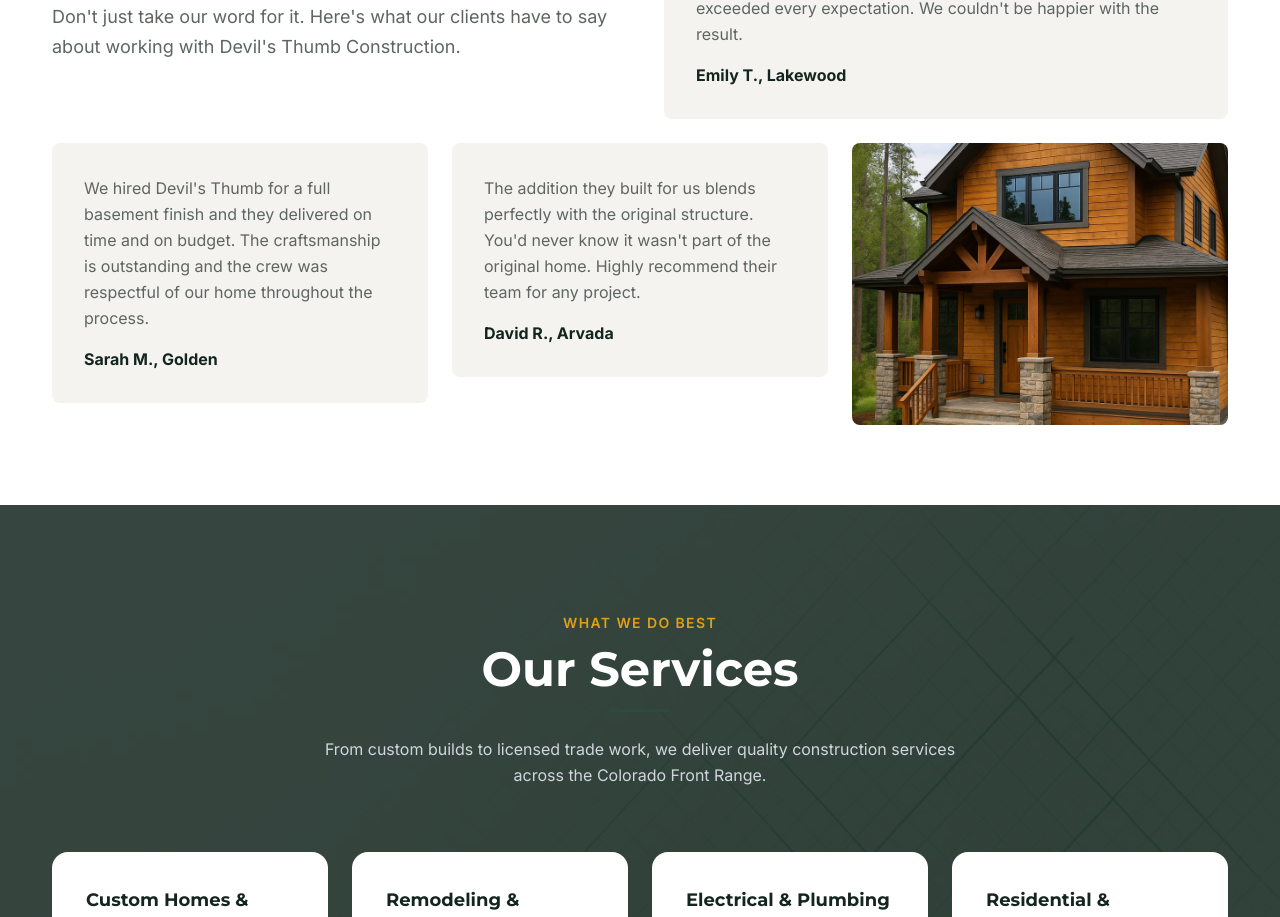
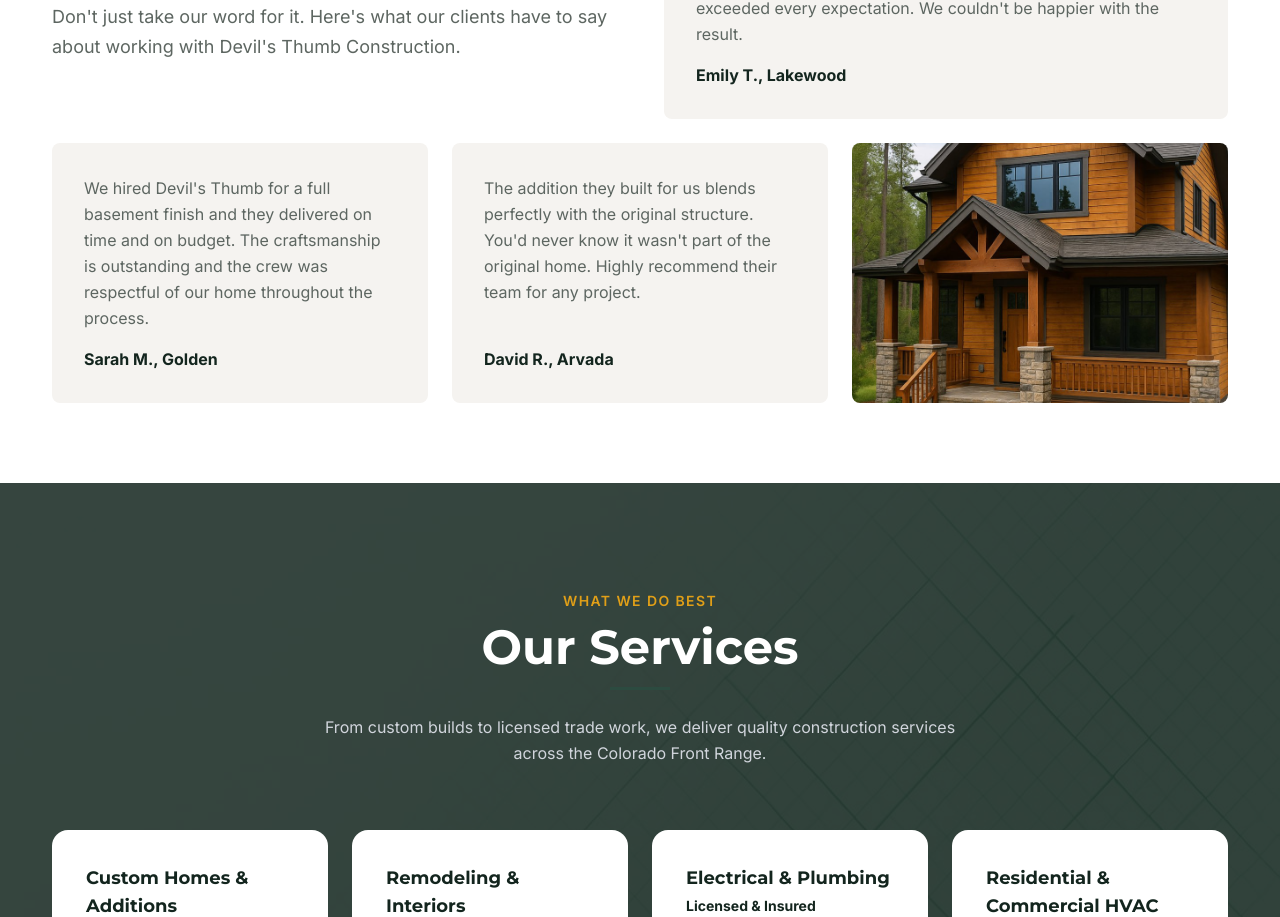
Before and after one commit to AppStudioPros/devils-thumb-construction, a Next.js app: page / in a window 1280 px wide. Shown: the part 1411-2328 px from the top of the page. Built offline with nearby package versions, Linux system fonts and the light colour scheme.

Commit message:
Fix testimonials: equal height cards in bottom row

```diff
--- a/src/components/home/Testimonials.tsx
+++ b/src/components/home/Testimonials.tsx
@@ -42,20 +42,20 @@ export default function Testimonials() {
         </div>
 
         <div className="grid grid-cols-1 sm:grid-cols-2 lg:grid-cols-3 gap-6 mt-6">
-          <FadeIn delay={200}>
-            <div className="bg-[#f5f3f0] rounded-lg p-8 hover:shadow-lg transition-shadow duration-300">
+          <FadeIn delay={200} className="flex">
+            <div className="bg-[#f5f3f0] rounded-lg p-8 hover:shadow-lg transition-shadow duration-300 flex flex-col justify-between w-full">
               <p className="text-[#5d6661] leading-relaxed mb-4">{testimonials[1].text}</p>
               <p className="font-bold text-[#13251e]">{testimonials[1].name}</p>
             </div>
           </FadeIn>
-          <FadeIn delay={300}>
-            <div className="bg-[#f5f3f0] rounded-lg p-8 hover:shadow-lg transition-shadow duration-300">
+          <FadeIn delay={300} className="flex">
+            <div className="bg-[#f5f3f0] rounded-lg p-8 hover:shadow-lg transition-shadow duration-300 flex flex-col justify-between w-full">
               <p className="text-[#5d6661] leading-relaxed mb-4">{testimonials[2].text}</p>
               <p className="font-bold text-[#13251e]">{testimonials[2].name}</p>
             </div>
           </FadeIn>
-          <FadeIn delay={400}>
-            <div className="relative aspect-[4/3] rounded-lg overflow-hidden">
+          <FadeIn delay={400} className="flex">
+            <div className="relative rounded-lg overflow-hidden w-full">
               <Image src="/images/custom-home-2.jpg" alt="Custom home" fill className="object-cover transition-transform duration-500 ease-out hover:scale-105" />
             </div>
           </FadeIn>
```
